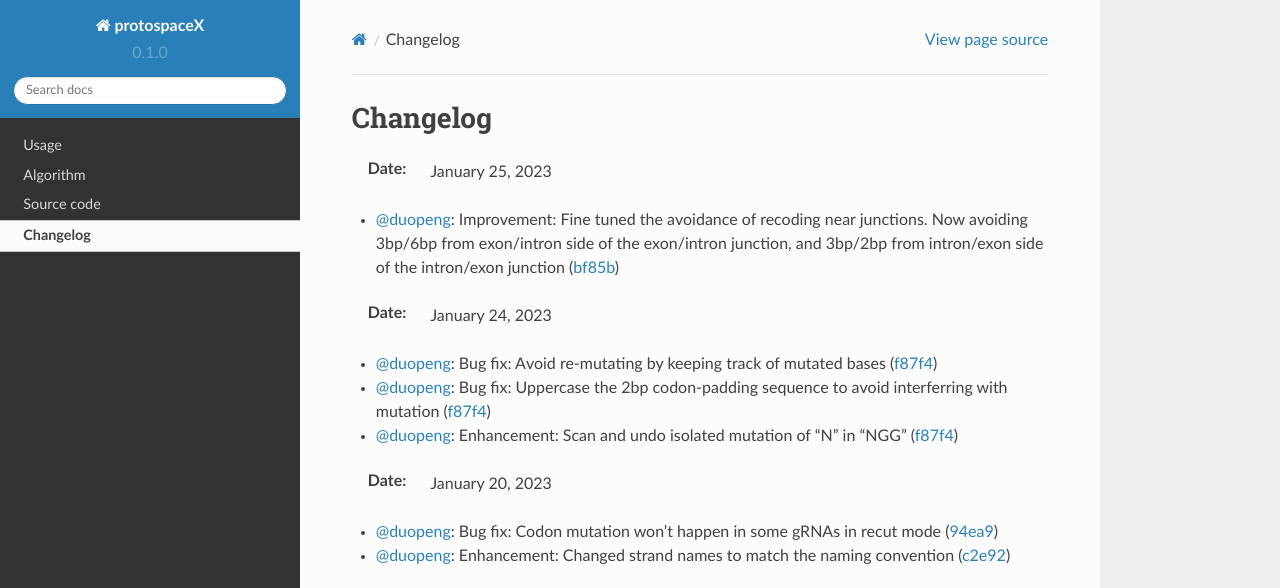
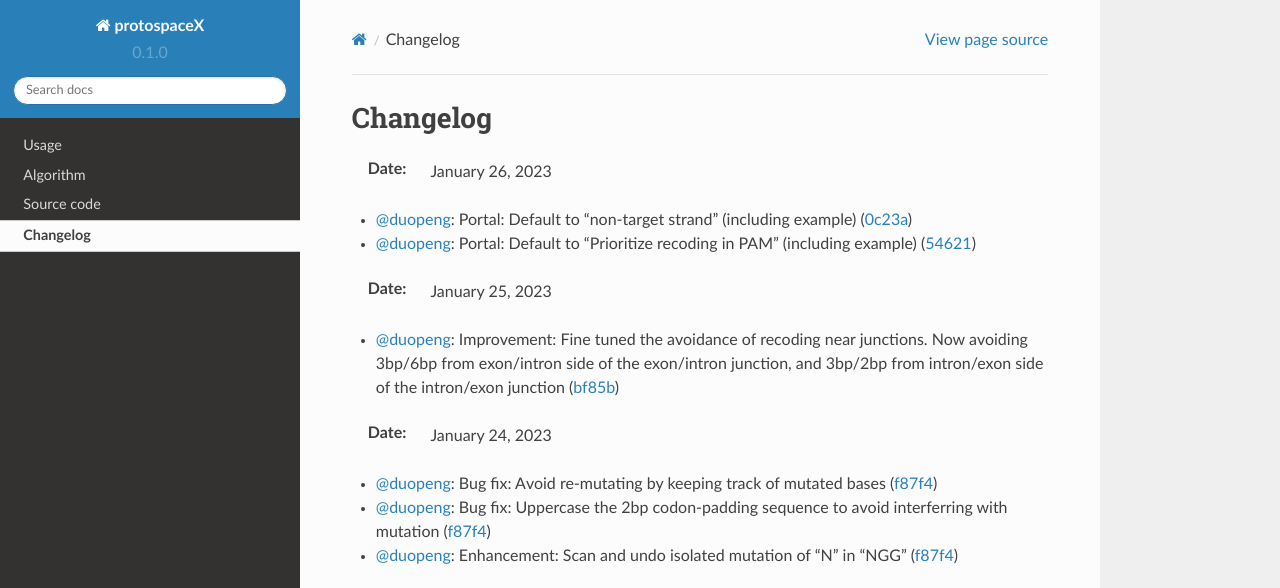
Before and after one commit to duopeng/protoSpaceJAM-readthedocs, a Sphinx documentation site: the page built from docs/source/changelog.rst, in a window 1280 px wide and 1001 px high, cut to the strip 0-588 px from the top of the window. Built offline with Sphinx 7.4.7 and the Read the Docs theme 2.0.0, drawn with Linux system fonts in a browser that asks for light colours.

Commit message:
Update changelog.rst

```diff
--- a/docs/source/changelog.rst
+++ b/docs/source/changelog.rst
@@ -1,5 +1,9 @@
 Changelog
 =========
+:Date: January 26, 2023
+
+* `@duopeng <https://github.com/duopeng>`__: Portal: Default to "non-target strand" (including example) (`0c23a <https://github.com/czbiohub/protospaceX-portal/commit/823eaff78a281fdfd2627dff329974ccee20c23a>`__)
+* `@duopeng <https://github.com/duopeng>`__: Portal: Default to "Prioritize recoding in PAM" (including example) (`54621 <https://github.com/czbiohub/protospaceX-portal/commit/e80b823bbe1f2a95a9afa6655305402203554621>`__)
 :Date: January 25, 2023
 
 * `@duopeng <https://github.com/duopeng>`__: Improvement: Fine tuned the avoidance of recoding near junctions. Now avoiding 3bp/6bp from exon/intron side of the exon/intron junction, and 3bp/2bp from intron/exon side of the intron/exon junction (`bf85b <https://github.com/czbiohub/protospaceX/commit/820ed9004c8d33136417ff22733d6812571bf85b>`__)
```
